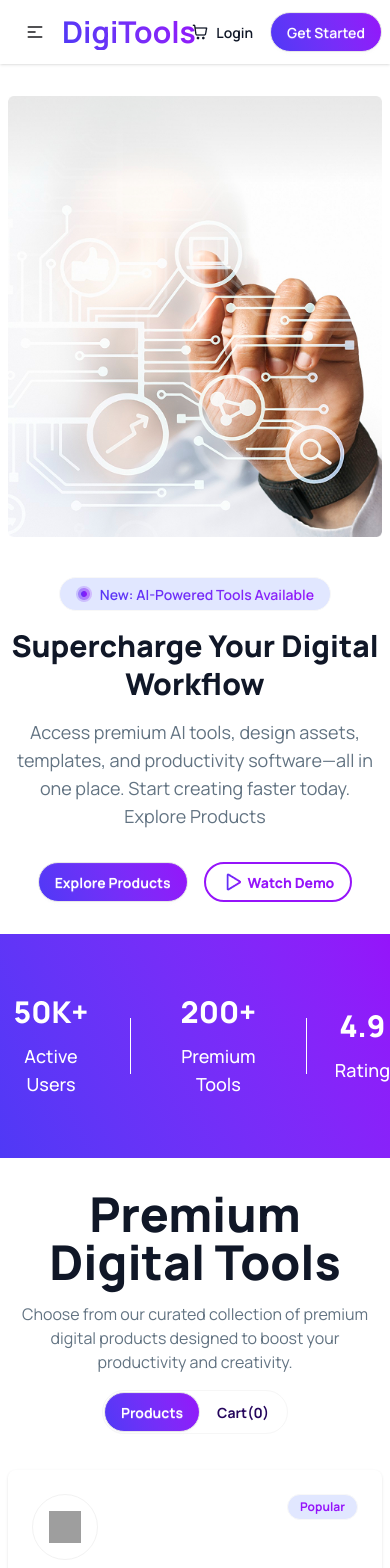
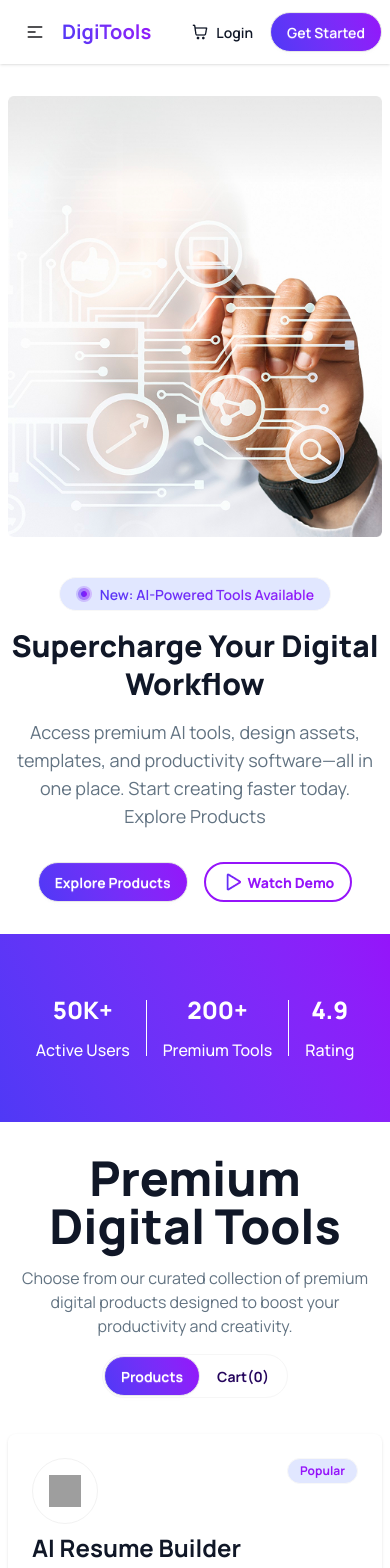
Before and after one commit to ayshaaktersaima1/digitool-platform, a React (Vite) app: page / in a window 390 px wide. Shown: the top 1568 px of the page. Built offline with nearby package versions, Linux system fonts and the light colour scheme; grey boxes are pictures that could not be loaded.

Commit message:
Updated mobile responsive for state section

```diff
--- a/src/components/Highlight.jsx
+++ b/src/components/Highlight.jsx
@@ -2,20 +2,20 @@ import React from 'react';
 
 const Highlight = () => {
     return (
-        <div className=' flex items-center justify-center py-15 gap-7 lg:gap-32 bg-linear-65 from-[#4f39f6] to-[#9514fa]'>
+        <div className=' flex items-stretch justify-center py-15 gap-4 lg:gap-32 bg-linear-65 from-[#4f39f6] to-[#9514fa] px-2 md:px-0'>
             <div className='space-y-3 text-center'>
-                <h1 className='text-3xl md:text-6xl font-extrabold text-white'>50K+</h1>
-                <h3 className='text-white text-lg md:text-2xl font-medium'>Active Users</h3>
+                <h1 className='text-2xl md:text-6xl font-extrabold text-white'>50K+</h1>
+                <h3 className='text-white text-base md:text-2xl font-medium'>Active Users</h3>
             </div>
-            <div className="h-14 w-px bg-white"></div>
+            <div className="h-14 w-px bg-white my-auto"></div>
             <div className='space-y-3 text-center'>
-                <h1 className='text-3xl md:text-6xl font-extrabold text-white'>200+</h1>
-                <h3 className='text-white text-lg md:text-2xl font-medium'>Premium Tools</h3>
+                <h1 className='text-2xl md:text-6xl font-extrabold text-white'>200+</h1>
+                <h3 className='text-white text-base md:text-2xl font-medium'>Premium Tools</h3>
             </div>
-            <div className="h-14 w-px bg-white"></div>
+            <div className="h-14 w-px bg-white my-auto"></div>
             <div className='space-y-3 text-center'>
-                <h1 className='text-3xl md:text-6xl font-extrabold text-white'>4.9</h1>
-                <h3 className='text-white text-lg md:text-2xl font-medium'>Rating</h3>
+                <h1 className='text-2xl md:text-6xl font-extrabold text-white'>4.9</h1>
+                <h3 className='text-white text-base md:text-2xl font-medium'>Rating</h3>
             </div>
         </div>
     );
--- a/src/components/NavBar.jsx
+++ b/src/components/NavBar.jsx
@@ -20,7 +20,7 @@ const NavBar = () => {
                             <li><a>FAQ</a></li>
                         </ul>
                     </div>
-                    <a className="text-3xl font-bold bg-linear-65 from-[#4f39f6] to-[#9514fa] bg-clip-text text-transparent">DigiTools</a>
+                    <a className="text-xl md:text-3xl font-bold bg-linear-65 from-[#4f39f6] to-[#9514fa] bg-clip-text text-transparent leading-relaxed">DigiTools</a>
                 </div>
                 <div className="navbar-center hidden lg:flex">
                     <ul className="menu menu-horizontal px-1 text-[#101727] font-semibold text-base">
```
